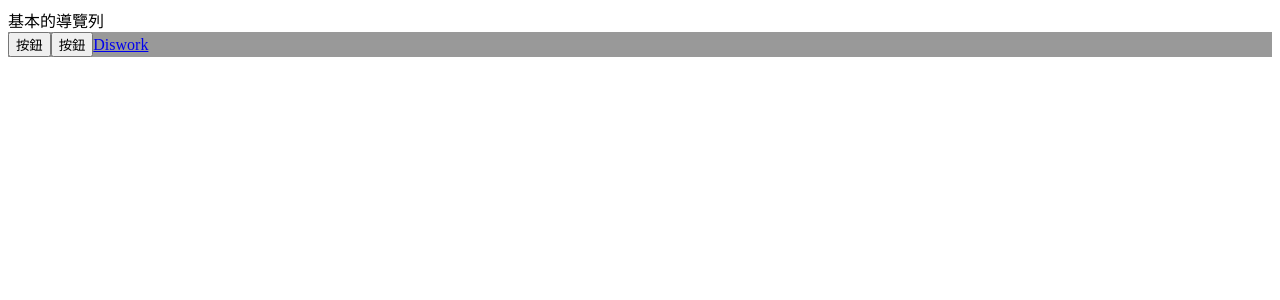
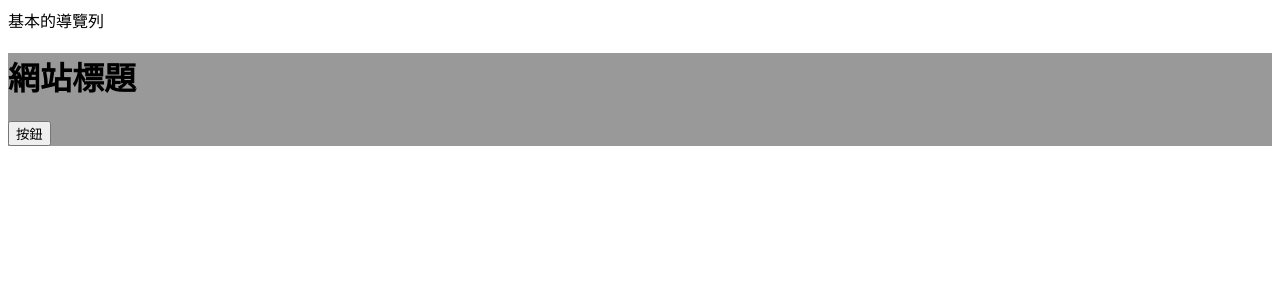
Before and after one commit to Bunny1780/vue-training, a Vue app: page / in a window 1280 px wide. Shown: the top 300 px of the page. Built offline with nearby package versions, Linux system fonts and the light colour scheme.

Commit message:
響應式範例一

```diff
--- a/src/App.vue
+++ b/src/App.vue
@@ -1,18 +1,17 @@
 <script setup>
+    import {ref} from "vue";
+    let title = ref("網站標題")
     const handler = function() {
         console.log("click")
-    }
-    const mouseover = function() {
-        console.log("mouseover")
+        title.value = "新的網站標題"
     }
 </script>
 
 <template>
     <nav>基本的導覽列</nav>
     <main>
-        <button v-on:click="handler">按鈕</button>
-        <button @click.once="handler" @mouseover="mouseover">按鈕</button>
-        <a @click.prevent="handler" href="https://diswork.cc">Diswork</a>
+        <h1>{{ title }}</h1>
+        <button @click="handler">按鈕</button>
     </main>
 </template>
 
```
